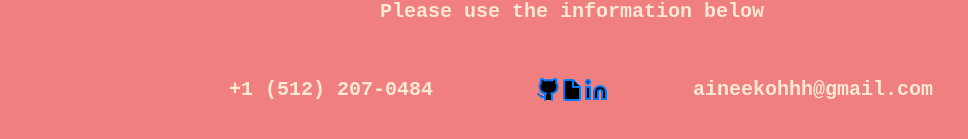
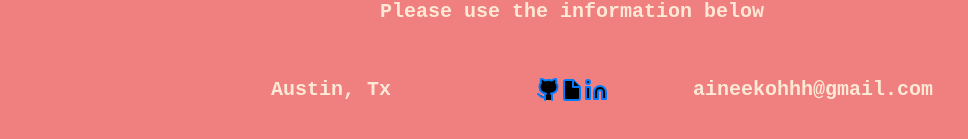
Before and after one commit to aekoh/AineReactPortfolio, a React (Create React App) app: page / in a window 1280 px wide. Shown: the part 2522-2661 px from the top of the page, without its empty margins (68-1036 px from the left). Built offline with nearby package versions, Linux system fonts and the light colour scheme.

Commit message:
changed number to location

```diff
--- a/src/components/Contact/Contact.js
+++ b/src/components/Contact/Contact.js
@@ -21,7 +21,7 @@ function Contact() {
           <div className="row" id="contactInfo">
             <div className="col-sm-4 ml-auto text-center">
               <i className="fas fa-phone fa-3x mb-3 text-muted"></i>
-              <div>+1 (512) 207-0484</div>
+              <div>Austin, Tx</div>
             </div>
             <div className="col-sm-4 col-md-auto text-center" id="icons">
               <a
```
